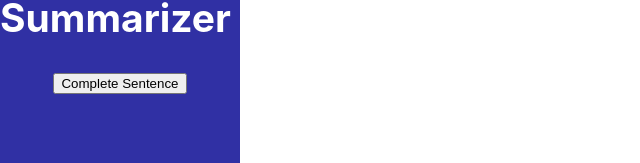
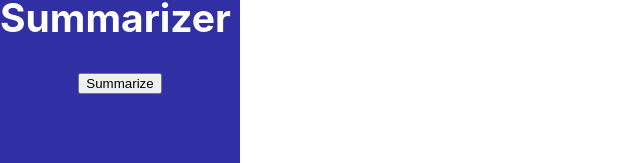
Before and after one commit to domingosc6/FrontdoorChromeExtension, a React (Create React App) app: page / in a window 1280 px wide. Shown: the part 396-559 px from the top of the page, without its empty margins (0-640 px from the left). Built offline with nearby package versions, Linux system fonts and the light colour scheme.

Commit message:
Start of nestjs app

```diff
--- a/src/App.tsx
+++ b/src/App.tsx
@@ -2,18 +2,14 @@ import React, { useState } from 'react'
 import './App.css';
 
 import fetchData from "./api/OpenAPIService";
-import useSelectedText from "./utils/Utils";
-import { text } from 'stream/consumers';
 
 function App() {
   const [completedSentence, setCompletedSentence] = useState("");
 
   async function useHandleClick() {
     try {
-      let textToSummarize : string | undefined = undefined;
       chrome.tabs.query({active:true, windowId: chrome.windows.WINDOW_ID_CURRENT},
         function(tabs) {
-          console.log("This is the tab" + tabs[0]);
           chrome.scripting.executeScript({
             target: {tabId: tabs[0].id!, allFrames: true},
             func: () => {
@@ -21,9 +17,7 @@ function App() {
             }
           }).then(injectionResults => {
             for (const {result} of injectionResults) {
-              textToSummarize = result;
-              console.log("This is the result" + result);
-              fetchData(textToSummarize!).then(completedSentence => {
+              fetchData(result!).then(completedSentence => {
                 setCompletedSentence(completedSentence!);
               });
             }
@@ -37,8 +31,8 @@ function App() {
   return (
     <div className="container">
       <h2>Text Summarizer</h2>
-      <button className="button" onClick={useHandleClick}>Complete Sentence</button>
-      {completedSentence && <p>Completed sentence: {completedSentence}</p>}
+      <button className="button" onClick={useHandleClick}>Summarize</button>
+      {completedSentence && <p>Summarized sentence: {completedSentence}</p>}
     </div>
 
   );
```
Also changed, not shown: package.json (+9 -0 lines), src/utils/Utils.ts (deleted, +0 -13 lines), src/controller/RequestSummary.ts (added), 2 other files (tests, documents, lock files or other folders).
